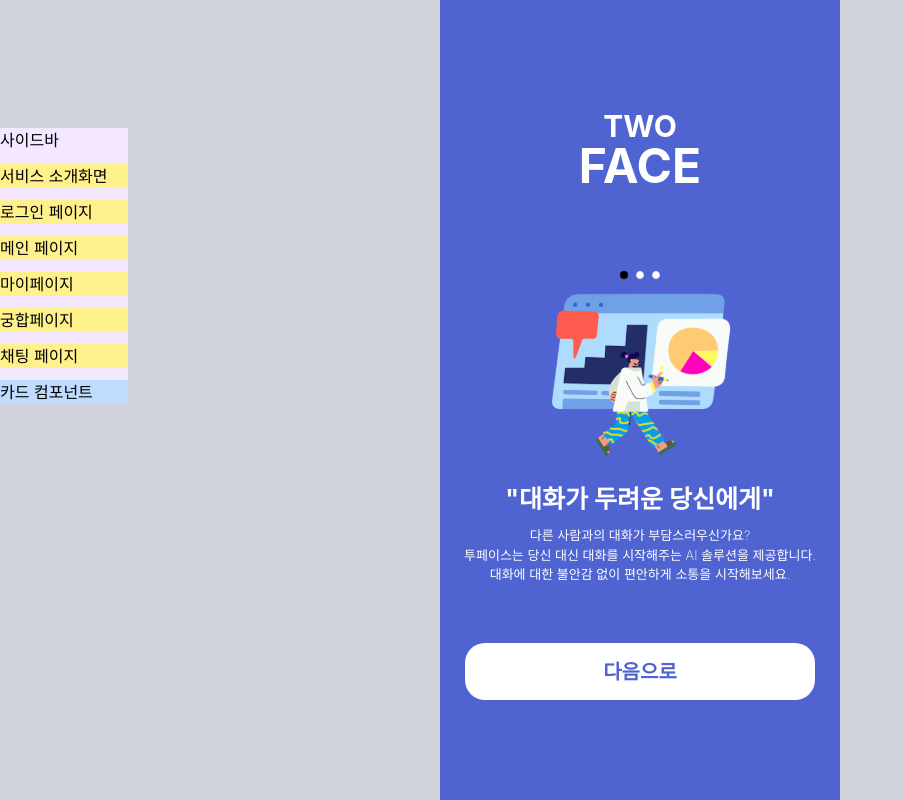
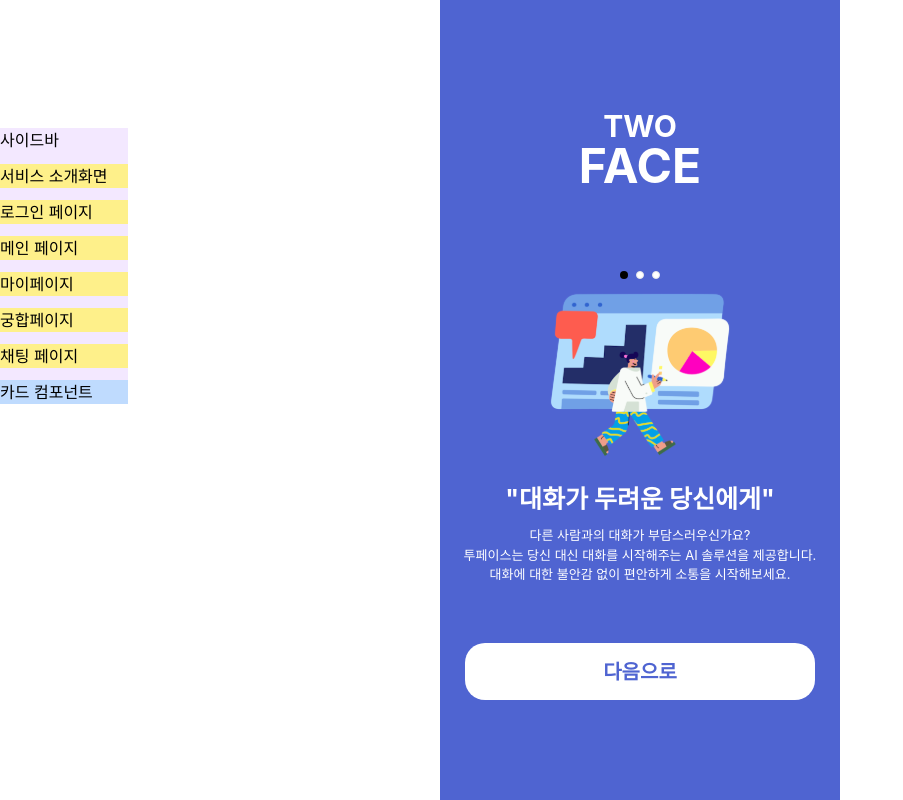
Before and after one commit to Surfurtone/Surfurtone_FrontEnd, a React (Create React App) app: page / in a window 1280 px wide. Shown: the whole page, without its empty margins (0-903 px from the left). Built offline with nearby package versions, Linux system fonts and the light colour scheme; a web font is replaced by a local one.

Commit message:
서비스 소개화면 - 배경색 및 폰트 굵기 일관되게 변경

```diff
--- a/src/pages/Home.js
+++ b/src/pages/Home.js
@@ -35,7 +35,7 @@ const Home = () => {
   };
 
   return (
-    <div className="flex min-h-screen justify-center items-center relative bg-gray-300 font-pretendard font-[200]">
+    <div className="flex min-h-screen justify-center items-center relative font-pretendard font-[400]">
       <Sidebar />
       <div className="w-full max-w-[400px] flex flex-col justify-between items-center bg-[#4F64D1] h-screen">
         {/* 고정된 상단 부분 */}
```
